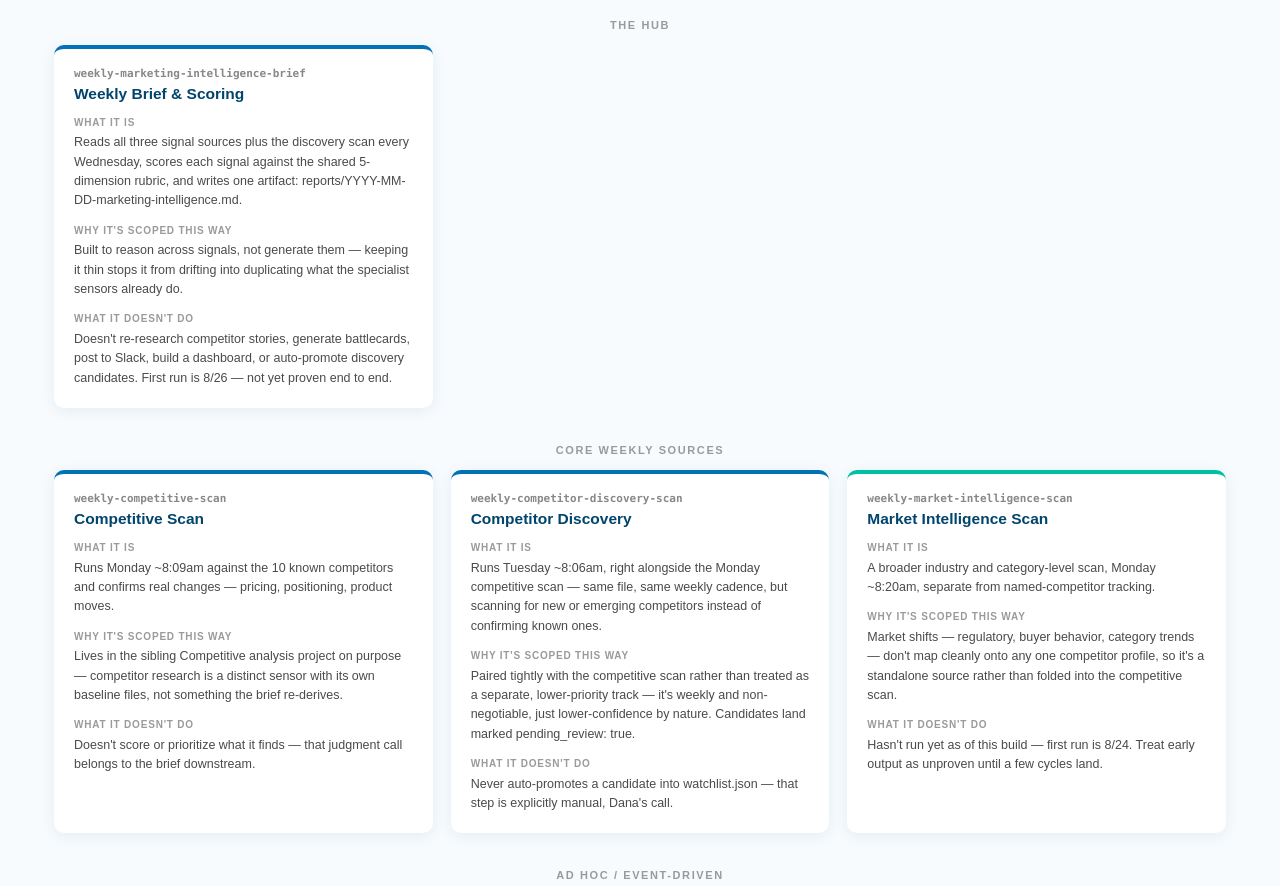
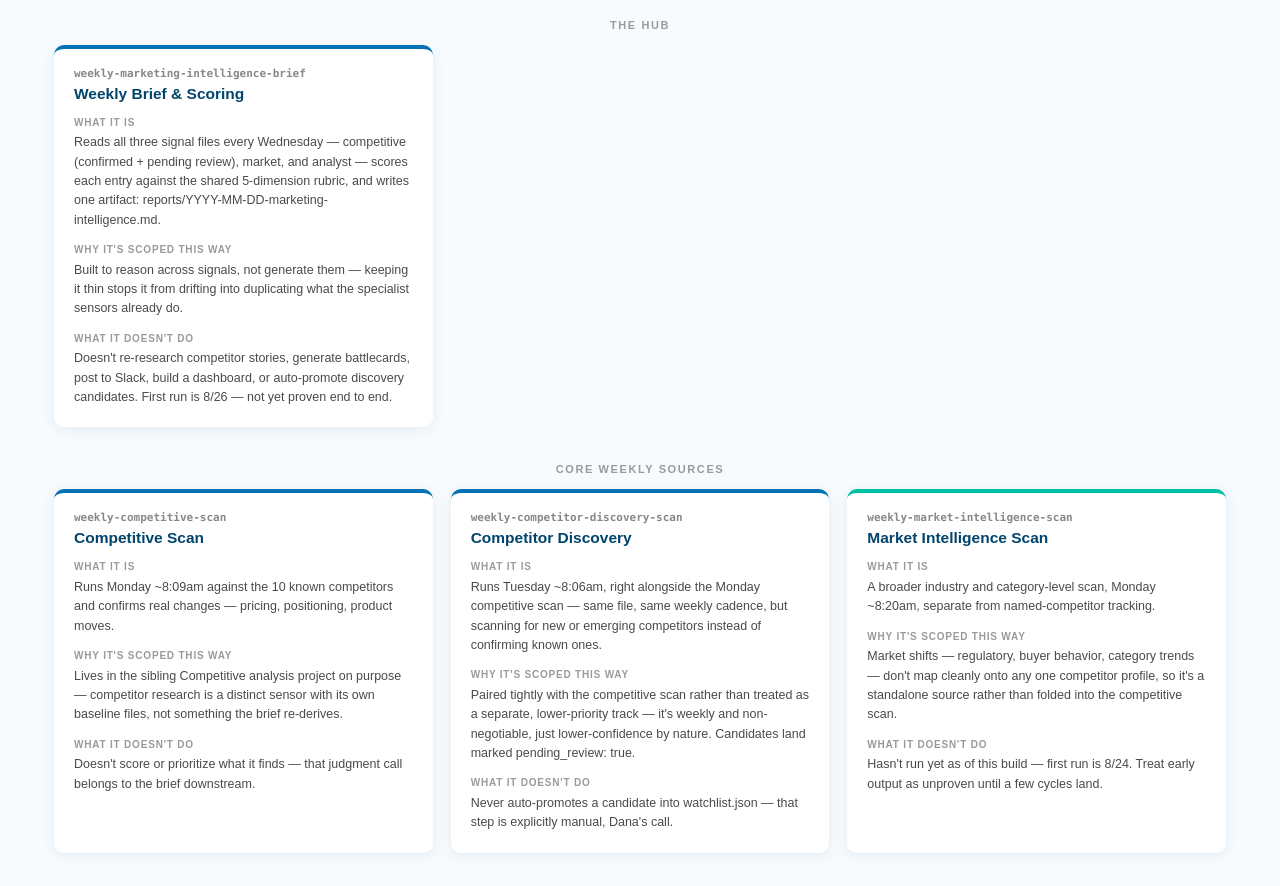
Before and after one commit to dpnation/marketing, a plain HTML site: page marketing-intelligence/marketing-intelligence-orbit.html in a window 1280 px wide. Shown: the part 1940-2826 px from the top of the page. Drawn offline with Linux system fonts and the light colour scheme; a web font is replaced by a local one.

Commit message:
Add files via upload

```diff
--- a/marketing-intelligence/marketing-intelligence-orbit.html
+++ b/marketing-intelligence/marketing-intelligence-orbit.html
@@ -416,7 +416,7 @@
         <span class="skill-name">weekly-marketing-intelligence-brief</span>
         <h3>Weekly Brief &amp; Scoring</h3>
         <p class="d-label">What it is</p>
-        <p>Reads all three signal sources plus the discovery scan every Wednesday, scores each signal against the shared 5-dimension rubric, and writes one artifact: <code style="font-family:inherit;">reports/YYYY-MM-DD-marketing-intelligence.md</code>.</p>
+        <p>Reads all three signal files every Wednesday — competitive (confirmed + pending review), market, and analyst — scores each entry against the shared 5-dimension rubric, and writes one artifact: <code style="font-family:inherit;">reports/YYYY-MM-DD-marketing-intelligence.md</code>.</p>
         <p class="d-label">Why it's scoped this way</p>
         <p>Built to reason across signals, not generate them — keeping it thin stops it from drifting into duplicating what the specialist sensors already do.</p>
         <p class="d-label">What it doesn't do</p>
```
